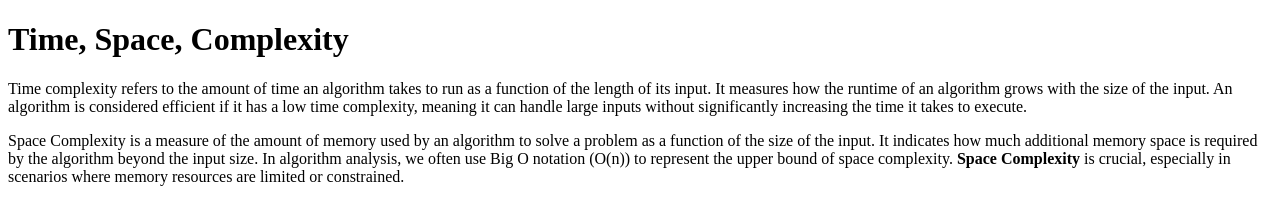
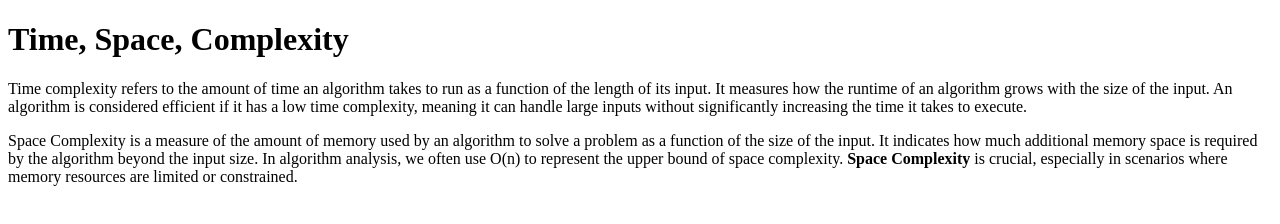
Before and after one commit to acciojob/time-and-space-complexity-souvikpaul6436, a website: page main.html in a window 1280 px wide. Drawn offline with Linux system fonts and the light colour scheme.

Commit message:
created a submission

```diff
--- a/main.html
+++ b/main.html
@@ -8,7 +8,7 @@
 <body>
     <h1>Time, Space, Complexity</h1>
     <p>Time complexity refers to the amount of time an algorithm takes to run as a function of the length of its input. It measures how the runtime of an algorithm grows with the size of the input. An algorithm is considered efficient if it has a low time complexity, meaning it can handle large inputs without significantly increasing the time it takes to execute.</p>
-    <p>Space Complexity is a measure of the amount of memory used by an algorithm to solve a problem as a function of the size of the input. It indicates how much additional memory space is required by the algorithm beyond the input size. In algorithm analysis, we often use Big O notation (O(n)) to represent the upper bound of space complexity. <b>Space Complexity</b> is crucial, especially in scenarios where memory resources are limited or constrained.</p>
+    <p>Space Complexity is a measure of the amount of memory used by an algorithm to solve a problem as a function of the size of the input. It indicates how much additional memory space is required by the algorithm beyond the input size. In algorithm analysis, we often use O(n) to represent the upper bound of space complexity. <b>Space Complexity</b> is crucial, especially in scenarios where memory resources are limited or constrained.</p>
     <script type="text/javascript" src="./script.js"></script>
 </body>
 
```
